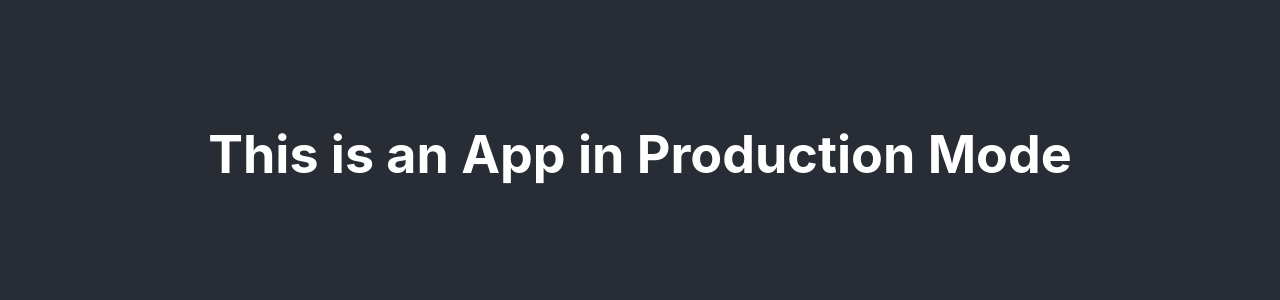
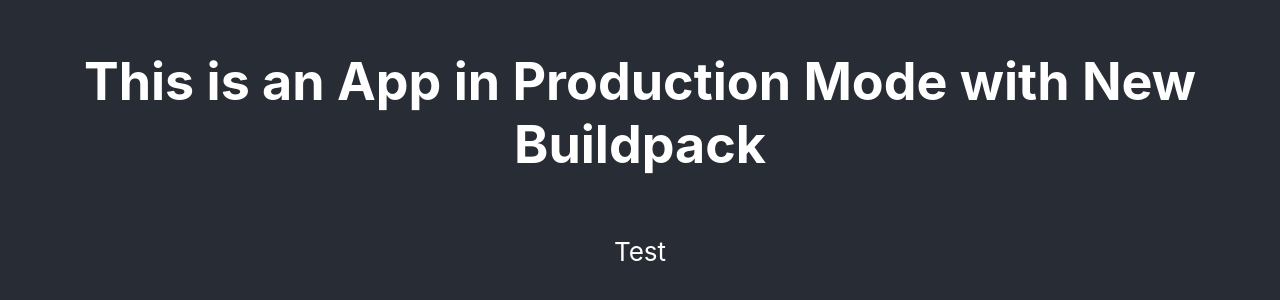
Before and after one commit to bchurlinov/heroku-test, a React (Create React App) app: page / in a window 1280 px wide. Shown: the part 246-546 px from the top of the page. Built offline with nearby package versions, Linux system fonts and the light colour scheme.

Commit message:
heroku buildpack

```diff
--- a/src/App.tsx
+++ b/src/App.tsx
@@ -5,8 +5,9 @@ const App = (): JSX.Element => (
   <div className="App">
     <header className="App-header">
       <h1>
-        This is an App in Production Mode
+        This is an App in Production Mode with New Buildpack
       </h1>
+      <p>Test</p>
     </header>
   </div>
 );
```
